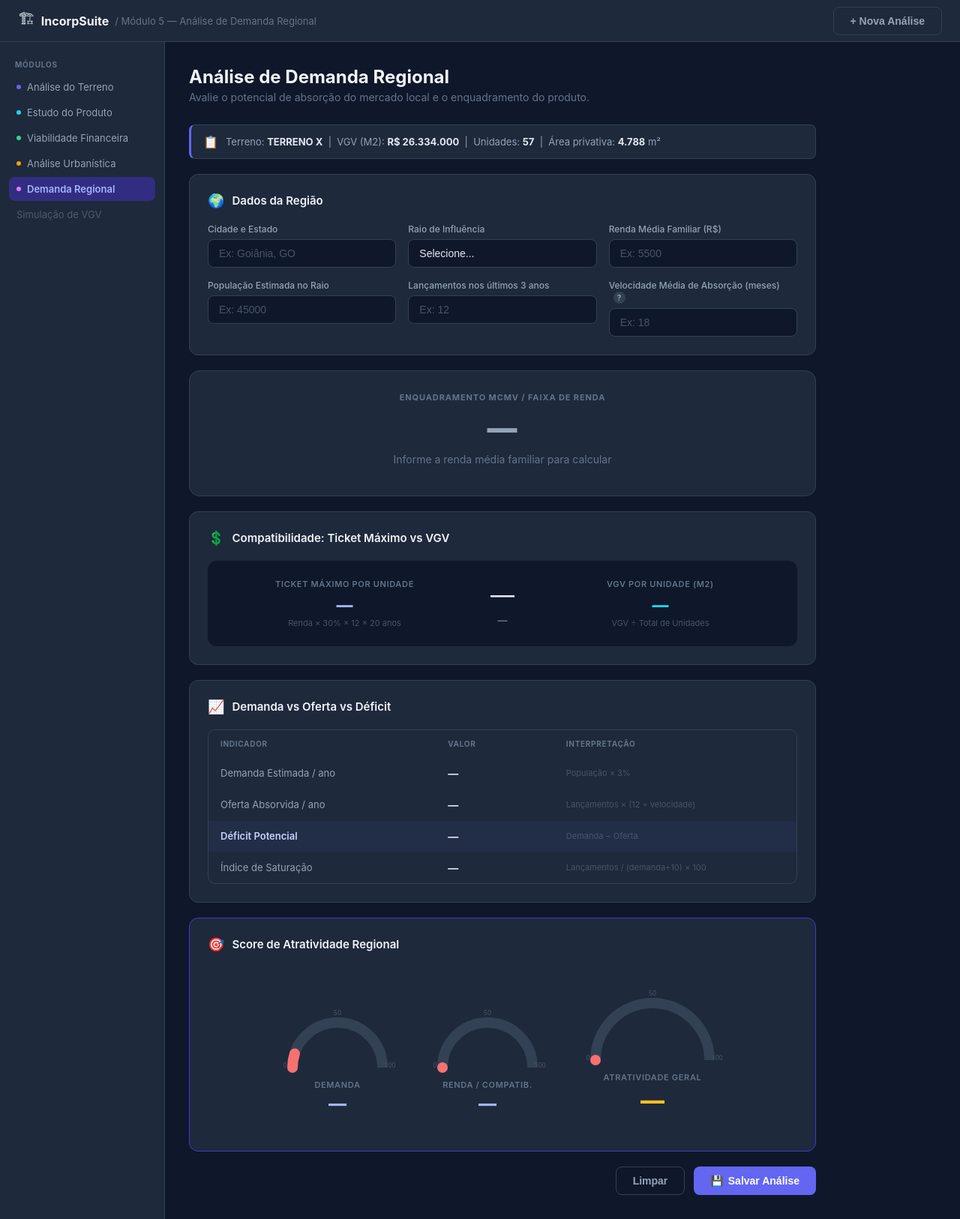
After one commit to TNM94/incorp-suite, a Flask app: page /demanda in a window 1280 px wide. The commit adds this page. Shown: the whole page at 75% size. Run offline with Flask 3, Linux system fonts and the light colour scheme.

Commit message:
feat: Módulo 5 — Análise de Demanda Regional
Enquadramento MCMV dinâmico (Faixa 1/2/3/Mercado Livre) com cor por
faixa, card de compatibilidade Ticket Máximo vs VGV por unidade,
tabela Demanda vs Oferta vs Déficit com indicador de saturação,
3 gauges de score (Demanda, Renda e Atratividade Geral) e badge
de veredicto. Referências cruzadas com M1 e M2.

Co-Authored-By: Claude Sonnet 4.6 <noreply@anthropic.com>

```diff
--- a/app.py
+++ b/app.py
@@ -36,6 +36,23 @@ def salvar():
 @app.route('/api/analises', methods=['GET'])
 def listar():
     return jsonify(_load(DATA_FILE))
+
+# ── Módulo 5 ──────────────────────────────────────────────
+DEM_FILE = os.path.join(os.path.dirname(__file__), 'data', 'demandas.json')
+
+@app.route('/demanda')
+def demanda():
+    return render_template('demanda.html')
+
+@app.route('/api/demanda/salvar', methods=['POST'])
+def salvar_demanda():
+    dados = request.get_json()
+    dados['id'] = datetime.now().strftime('%Y%m%d%H%M%S')
+    dados['created_at'] = datetime.now().isoformat()
+    lista = _load(DEM_FILE)
+    lista.append(dados)
+    _save(DEM_FILE, lista)
+    return jsonify({'success': True, 'id': dados['id']})
 
 # ── Módulo 4 ──────────────────────────────────────────────
 URB_FILE = os.path.join(os.path.dirname(__file__), 'data', 'urbanisticas.json')
--- a/static/style.css
+++ b/static/style.css
@@ -535,3 +535,81 @@ body {
   font-size: 10px;
   color: #334155;
 }
+
+/* ── MÓDULO 5 ────────────────────────────────────────── */
+
+/* MCMV CARD */
+.mcmv-card {
+  border-radius: 14px;
+  padding: 28px 32px;
+  margin-bottom: 20px;
+  background: #1e293b;
+  border: 1px solid #334155;
+  text-align: center;
+  transition: background .3s, border-color .3s;
+}
+.mcmv-label { font-size: 11px; font-weight: 700; text-transform: uppercase; letter-spacing: .08em; color: #64748b; margin-bottom: 10px; }
+.mcmv-faixa { font-size: 40px; font-weight: 900; letter-spacing: .02em; color: #94a3b8; margin-bottom: 8px; transition: color .3s; }
+.mcmv-desc  { font-size: 14px; color: #64748b; margin-bottom: 12px; }
+.mcmv-ticket { font-size: 13px; color: #94a3b8; }
+.mcmv-ticket strong { color: #e2e8f0; font-size: 15px; }
+
+/* Faixas MCMV */
+.mcmv-f1 { background: rgba(239,68,68,.08);  border-color: #ef4444; }
+.mcmv-f1 .mcmv-faixa { color: #f87171; }
+.mcmv-f2 { background: rgba(245,158,11,.08); border-color: #f59e0b; }
+.mcmv-f2 .mcmv-faixa { color: #fbbf24; }
+.mcmv-f3 { background: rgba(99,102,241,.08); border-color: #6366f1; }
+.mcmv-f3 .mcmv-faixa { color: #a5b4fc; }
+.mcmv-ml { background: rgba(34,211,238,.08); border-color: #22d3ee; }
+.mcmv-ml .mcmv-faixa { color: #22d3ee; }
+
+/* TICKET COMPARE */
+.ticket-compare {
+  display: flex;
+  align-items: center;
+  justify-content: space-between;
+  gap: 16px;
+  background: #0f172a;
+  border-radius: 12px;
+  padding: 24px;
+}
+.ticket-side   { flex: 1; text-align: center; }
+.ticket-sub    { font-size: 11px; font-weight: 600; text-transform: uppercase; letter-spacing: .06em; color: #64748b; margin-bottom: 8px; }
+.ticket-val    { font-size: 22px; font-weight: 800; color: #a5b4fc; margin-bottom: 4px; }
+.ticket-vgv    { color: #22d3ee; }
+.ticket-formula { font-size: 11px; color: #475569; }
+.ticket-compat {
+  display: flex; flex-direction: column; align-items: center; gap: 6px;
+  padding: 0 20px;
+}
+.compat-icon  { font-size: 32px; }
+.compat-label { font-size: 13px; font-weight: 700; color: #64748b; }
+.compat-ok .compat-label { color: #4ade80; }
+.compat-no .compat-label { color: #f87171; }
+
+/* TABELA DVO */
+.dvo-table { border-radius: 10px; overflow: hidden; border: 1px solid #334155; }
+.dvo-row {
+  display: grid;
+  grid-template-columns: 2fr 1fr 2fr;
+  padding: 12px 16px;
+  align-items: center;
+  border-bottom: 1px solid #1e293b;
+  font-size: 13px;
+  gap: 12px;
+}
+.dvo-row:last-child { border-bottom: none; }
+.dvo-header {
+  background: #1e293b;
+  font-size: 10px;
+  font-weight: 700;
+  text-transform: uppercase;
+  letter-spacing: .07em;
+  color: #64748b;
+}
+.dvo-label    { color: #94a3b8; }
+.dvo-val      { font-weight: 700; color: #e2e8f0; font-size: 14px; }
+.dvo-note     { font-size: 11px; color: #475569; }
+.dvo-highlight { background: rgba(99,102,241,.06); }
+.dvo-highlight .dvo-label { color: #c7d2fe; font-weight: 600; }
--- /dev/null
+++ b/templates/demanda.html
@@ -0,0 +1,398 @@
+<!DOCTYPE html>
+<html lang="pt-BR">
+<head>
+  <meta charset="UTF-8"/>
+  <meta name="viewport" content="width=device-width, initial-scale=1.0"/>
+  <title>Módulo 5 — Demanda Regional</title>
+  <link rel="stylesheet" href="{{ url_for('static', filename='style.css') }}"/>
+</head>
+<body>
+
+<div class="topbar">
+  <div class="topbar-brand">
+    <span class="brand-icon">🏗</span>
+    <span class="brand-name">IncorpSuite</span>
+    <span class="brand-module">/ Módulo 5 — Análise de Demanda Regional</span>
+  </div>
+  <div class="topbar-actions">
+    <button class="btn btn-ghost" onclick="novaAnalise()">+ Nova Análise</button>
+  </div>
+</div>
+
+<div class="layout">
+  <aside class="sidebar">
+    <div class="sidebar-section">
+      <p class="sidebar-label">Módulos</p>
+      <a href="/" class="sidebar-item"><span class="sidebar-dot"></span> Análise do Terreno</a>
+      <a href="/produto" class="sidebar-item"><span class="sidebar-dot" style="background:#22d3ee"></span> Estudo do Produto</a>
+      <a href="/viabilidade" class="sidebar-item"><span class="sidebar-dot" style="background:#34d399"></span> Viabilidade Financeira</a>
+      <a href="/urbanistica" class="sidebar-item"><span class="sidebar-dot" style="background:#f59e0b"></span> Análise Urbanística</a>
+      <a href="/demanda" class="sidebar-item active"><span class="sidebar-dot" style="background:#e879f9"></span> Demanda Regional</a>
+      <a href="#" class="sidebar-item disabled">Simulação de VGV</a>
+    </div>
+  </aside>
+
+  <main class="main">
+
+    <div class="page-header">
+      <h1 class="page-title">Análise de Demanda Regional</h1>
+      <p class="page-sub">Avalie o potencial de absorção do mercado local e o enquadramento do produto.</p>
+    </div>
+
+    <!-- BANNER REFS -->
+    <div class="ref-banner" id="ref-banner" style="display:none">
+      <span class="ref-icon">📋</span>
+      <span class="ref-text">
+        Terreno: <strong id="ref-nome">—</strong>
+        &nbsp;|&nbsp; VGV (M2): <strong id="ref-vgv">—</strong>
+        &nbsp;|&nbsp; Unidades: <strong id="ref-unidades">—</strong>
+        &nbsp;|&nbsp; Área privativa: <strong id="ref-privativa">—</strong> m²
+      </span>
+    </div>
+
+    <form id="form" onsubmit="return false;">
+
+      <!-- DADOS DA REGIÃO -->
+      <div class="card">
+        <div class="card-header">
+          <span class="card-icon">🌍</span>
+          <h2 class="card-title">Dados da Região</h2>
+        </div>
+        <div class="grid-3">
+          <div class="field">
+            <label>Cidade e Estado</label>
+            <input type="text" id="cidade" placeholder="Ex: Goiânia, GO"/>
+          </div>
+          <div class="field">
+            <label>Raio de Influência</label>
+            <select id="raio">
+              <option value="">Selecione...</option>
+              <option value="1">1 km</option>
+              <option value="2">2 km</option>
+              <option value="5">5 km</option>
+            </select>
+          </div>
+          <div class="field">
+            <label>Renda Média Familiar (R$)</label>
+            <input type="number" id="renda" placeholder="Ex: 5500" min="0" step="100" oninput="calcular()"/>
+          </div>
+          <div class="field">
+            <label>População Estimada no Raio</label>
+            <input type="number" id="populacao" placeholder="Ex: 45000" min="0" step="100" oninput="calcular()"/>
+          </div>
+          <div class="field">
+            <label>Lançamentos nos últimos 3 anos</label>
+            <input type="number" id="lancamentos" placeholder="Ex: 12" min="0" step="1" oninput="calcular()"/>
+          </div>
+          <div class="field">
+            <label>Velocidade Média de Absorção (meses)
+              <span class="tooltip-wrap">
+                <span class="tooltip-icon">?</span>
+                <span class="tooltip-box">Tempo médio em meses para que um empreendimento seja absorvido pelo mercado local.</span>
+              </span>
+            </label>
+            <input type="number" id="velocidade" placeholder="Ex: 18" min="1" step="1" oninput="calcular()"/>
+          </div>
+        </div>
+      </div>
+
+      <!-- DESTAQUE MCMV -->
+      <div class="mcmv-card" id="mcmv-card">
+        <div class="mcmv-label">Enquadramento MCMV / Faixa de Renda</div>
+        <div class="mcmv-faixa" id="mcmv-faixa">—</div>
+        <div class="mcmv-desc" id="mcmv-desc">Informe a renda média familiar para calcular</div>
+        <div class="mcmv-ticket" id="mcmv-ticket-wrap" style="display:none">
+          Ticket máximo compatível: <strong id="mcmv-ticket">—</strong>
+        </div>
+      </div>
+
+      <!-- TICKET vs VGV -->
+      <div class="card">
+        <div class="card-header">
+          <span class="card-icon">💲</span>
+          <h2 class="card-title">Compatibilidade: Ticket Máximo vs VGV</h2>
+        </div>
+        <div class="ticket-compare" id="ticket-compare">
+          <div class="ticket-side">
+            <p class="ticket-sub">Ticket Máximo por Unidade</p>
+            <p class="ticket-val" id="ticket-val">—</p>
+            <p class="ticket-formula">Renda × 30% × 12 × 20 anos</p>
+          </div>
+          <div class="ticket-compat" id="ticket-compat">
+            <div class="compat-icon" id="compat-icon">—</div>
+            <div class="compat-label" id="compat-label">—</div>
+          </div>
+          <div class="ticket-side">
+            <p class="ticket-sub">VGV por Unidade (M2)</p>
+            <p class="ticket-val ticket-vgv" id="vgv-por-unidade">—</p>
+            <p class="ticket-formula">VGV ÷ Total de Unidades</p>
+          </div>
+        </div>
+      </div>
+
+      <!-- TABELA DEMANDA vs OFERTA -->
+      <div class="card">
+        <div class="card-header">
+          <span class="card-icon">📈</span>
+          <h2 class="card-title">Demanda vs Oferta vs Déficit</h2>
+        </div>
+        <div class="dvo-table">
+          <div class="dvo-row dvo-header">
+            <span>Indicador</span><span>Valor</span><span>Interpretação</span>
+          </div>
+          <div class="dvo-row">
+            <span class="dvo-label">Demanda Estimada / ano</span>
+            <span class="dvo-val" id="dvo-demanda">—</span>
+            <span class="dvo-note">População × 3%</span>
+          </div>
+          <div class="dvo-row">
+            <span class="dvo-label">Oferta Absorvida / ano</span>
+            <span class="dvo-val" id="dvo-oferta">—</span>
+            <span class="dvo-note">Lançamentos × (12 ÷ velocidade)</span>
+          </div>
+          <div class="dvo-row dvo-highlight">
+            <span class="dvo-label">Déficit Potencial</span>
+            <span class="dvo-val" id="dvo-deficit">—</span>
+            <span class="dvo-note" id="dvo-deficit-note">Demanda − Oferta</span>
+          </div>
+          <div class="dvo-row">
+            <span class="dvo-label">Índice de Saturação</span>
+            <span class="dvo-val" id="dvo-saturacao">—</span>
+            <span class="dvo-note" id="dvo-sat-note">Lançamentos / (demanda÷10) × 100</span>
+          </div>
+        </div>
+      </div>
+
+      <!-- SCORES + GAUGE -->
+      <div class="card card-results">
+        <div class="card-header">
+          <span class="card-icon">🎯</span>
+          <h2 class="card-title">Score de Atratividade Regional</h2>
+        </div>
+        <div class="gauges-row">
+          <div class="gauge-wrap">
+            <canvas id="gauge-demanda" width="160" height="100"></canvas>
+            <p class="gauge-label">Demanda</p>
+            <p class="gauge-val" id="score-dem-val">—</p>
+          </div>
+          <div class="gauge-wrap">
+            <canvas id="gauge-renda" width="160" height="100"></canvas>
+            <p class="gauge-label">Renda / Compatib.</p>
+            <p class="gauge-val" id="score-renda-val">—</p>
+          </div>
+          <div class="gauge-wrap gauge-geral">
+            <canvas id="gauge-atrat" width="200" height="120"></canvas>
+            <p class="gauge-label">Atratividade Geral</p>
+            <p class="gauge-val gauge-geral-val" id="score-atrat-val">—</p>
+          </div>
+        </div>
+        <div class="score-badges" id="score-badges"></div>
+      </div>
+
+      <div class="form-actions">
+        <button type="button" class="btn btn-ghost" onclick="novaAnalise()">Limpar</button>
+        <button type="button" class="btn btn-primary" onclick="salvar()">
+          <span>💾</span> Salvar Análise
+        </button>
+      </div>
+
+    </form>
+    <div class="toast" id="toast"></div>
+  </main>
+</div>
+
+<script>
+let _vgv = 0, _unidades = 0, _privativa = 0, _m1nome = '';
+
+async function carregarRefs() {
+  try {
+    const [r1, r2] = await Promise.all([fetch('/api/analises'), fetch('/api/produto/lista')]);
+    const l1 = await r1.json(), l2 = await r2.json();
+    const m1 = l1.length ? l1[l1.length-1] : {};
+    const m2 = l2.length ? l2[l2.length-1] : {};
+    _vgv       = m2.vgv_estimado    || 0;
+    _unidades  = m2.total_unidades  || 0;
+    _privativa = m2.area_privativa  || 0;
+    _m1nome    = m1.nome            || '';
+    if (_m1nome || _vgv) {
+      document.getElementById('ref-banner').style.display = 'flex';
+      s('ref-nome',     _m1nome || '—');
+      s('ref-vgv',      _vgv > 0 ? fmtBRL(_vgv) : '—');
+      s('ref-unidades', _unidades  || '—');
+      s('ref-privativa',_privativa > 0 ? fmt(_privativa) : '—');
+    }
+    calcular();
+  } catch(e) {}
+}
+carregarRefs();
+
+const fmt    = n => n.toLocaleString('pt-BR', {maximumFractionDigits:0});
+const fmtBRL = n => 'R$ ' + n.toLocaleString('pt-BR', {minimumFractionDigits:0,maximumFractionDigits:0});
+const g      = id => parseFloat(document.getElementById(id).value) || 0;
+const s      = (id,v) => { document.getElementById(id).textContent = v; };
+
+// ── MCMV ────────────────────────────────────────────────
+const FAIXAS = [
+  { limite: 2640,  label: 'Faixa 1',       desc: 'MCMV Faixa 1 — Subsidiado integralmente pelo governo',           cls: 'mcmv-f1' },
+  { limite: 4400,  label: 'Faixa 2',       desc: 'MCMV Faixa 2 — Subsídio parcial e juros reduzidos',              cls: 'mcmv-f2' },
+  { limite: 8000,  label: 'Faixa 3',       desc: 'MCMV Faixa 3 — Financiamento com juros abaixo do mercado',       cls: 'mcmv-f3' },
+  { limite: Infinity, label: 'Mercado Livre', desc: 'Acima da faixa MCMV — Produto de mercado, sem subsídio direto', cls: 'mcmv-ml' },
+];
+
+function getFaixa(renda) {
+  return FAIXAS.find(f => renda <= f.limite) || FAIXAS[3];
+}
+
+function calcular() {
+  const renda    = g('renda');
+  const pop      = g('populacao');
+  const lanc     = g('lancamentos');
+  const veloc    = g('velocidade');
+
+  // MCMV
+  if (renda > 0) {
+    const faixa = getFaixa(renda);
+    const card  = document.getElementById('mcmv-card');
+    card.className = 'mcmv-card ' + faixa.cls;
+    s('mcmv-faixa', faixa.label);
+    s('mcmv-desc',  faixa.desc);
+    const ticket = renda * 0.30 * 12 * 20;
+    document.getElementById('mcmv-ticket-wrap').style.display = 'block';
+    s('mcmv-ticket', fmtBRL(ticket));
+
+    // Ticket compare
+    s('ticket-val', fmtBRL(ticket));
+    const vguPU = _unidades > 0 ? _vgv / _unidades : 0;
+    s('vgv-por-unidade', vguPU > 0 ? fmtBRL(vguPU) : '—');
+    if (vguPU > 0) {
+      const compat = ticket >= vguPU;
+      const icon  = document.getElementById('compat-icon');
+      const lbl   = document.getElementById('compat-label');
+      icon.textContent = compat ? '✅' : '❌';
+      lbl.textContent  = compat ? 'Compatível' : 'Incompatível';
+      icon.parentElement.className = 'ticket-compat ' + (compat ? 'compat-ok' : 'compat-no');
+    }
+  } else {
+    document.getElementById('mcmv-card').className = 'mcmv-card';
+    s('mcmv-faixa', '—');
+    s('mcmv-desc', 'Informe a renda média familiar para calcular');
+    document.getElementById('mcmv-ticket-wrap').style.display = 'none';
+  }
+
+  // Demanda vs Oferta
+  const demanda  = pop * 0.03;
+  const oferta   = veloc > 0 ? lanc * (12 / veloc) : 0;
+  const deficit  = demanda - oferta;
+  const saturac  = demanda > 0 ? (lanc / (demanda / 10)) * 100 : 0;
+
+  s('dvo-demanda',  demanda  > 0 ? fmt(Math.round(demanda))  + ' un/ano' : '—');
+  s('dvo-oferta',   oferta   > 0 ? fmt(Math.round(oferta))   + ' un/ano' : '—');
+
+  if (demanda > 0 || oferta > 0) {
+    const defEl = document.getElementById('dvo-deficit');
+    defEl.textContent = fmt(Math.round(Math.abs(deficit))) + ' un/ano';
+    defEl.style.color = deficit > 0 ? '#4ade80' : '#f87171';
+    s('dvo-deficit-note', deficit >= 0 ? 'Déficit — mercado com espaço' : 'Superávit — mercado saturado');
+    s('dvo-saturacao', saturac > 0 ? saturac.toFixed(1) + '%' : '—');
+    const satEl = document.getElementById('dvo-sat-note');
+    satEl.textContent = saturac > 100 ? 'Mercado saturado' : saturac > 50 ? 'Mercado em equilíbrio' : 'Mercado com demanda reprimida';
+    satEl.style.color = saturac > 100 ? '#f87171' : saturac > 50 ? '#facc15' : '#4ade80';
+  }
+
+  // Scores
+  const scoreDem  = deficit > 500 ? 100 : deficit > 200 ? 70 : deficit > 0 ? 40 : 10;
+  const ticket    = renda > 0 ? renda * 0.30 * 12 * 20 : 0;
+  const vguPU     = _unidades > 0 ? _vgv / _unidades : 0;
+  const scoreRend = vguPU > 0 && ticket > 0
+    ? Math.min(100, Math.round((ticket / vguPU) * 100))
+    : 0;
+  const scoreAtrat = (pop > 0 && renda > 0)
+    ? Math.round((scoreDem * 0.6) + (scoreRend * 0.4))
+    : 0;
+
+  drawGauge('gauge-demanda', scoreDem,  160, 100, 60);
+  drawGauge('gauge-renda',   scoreRend, 160, 100, 60);
+  drawGauge('gauge-atrat',   scoreAtrat,200, 120, 76);
+  s('score-dem-val',   pop > 0 ? Math.round(scoreDem)  : '—');
+  s('score-renda-val', vguPU > 0 && ticket > 0 ? Math.round(scoreRend) : '—');
+  s('score-atrat-val', scoreAtrat > 0 ? Math.round(scoreAtrat) : '—');
+  renderBadge(scoreAtrat);
+
+  return { renda, pop, lanc, veloc, demanda, oferta, deficit, saturac,
+           ticket, scoreDem, scoreRend, scoreAtrat };
+}
+
+// ── Gauge (reutilizado do M4) ────────────────────────────
+function drawGauge(id, value, w, h, radius) {
+  const canvas = document.getElementById(id);
+  if (!canvas) return;
+  const ctx = canvas.getContext('2d');
+  ctx.clearRect(0, 0, w, h);
+  const cx = w/2, cy = h-12;
+  ctx.beginPath(); ctx.arc(cx,cy,radius,Math.PI,2*Math.PI);
+  ctx.lineWidth=14; ctx.strokeStyle='#334155'; ctx.stroke();
+  const pct = Math.min(Math.max(value,0),100)/100;
+  const cor = value>=70?'#4ade80':value>=40?'#facc15':'#f87171';
+  ctx.beginPath(); ctx.arc(cx,cy,radius,Math.PI,Math.PI+pct*Math.PI);
+  ctx.lineWidth=14; ctx.strokeStyle=cor; ctx.lineCap='round'; ctx.stroke();
+  [0,50,100].forEach(m=>{
+    const a=Math.PI+(m/100)*Math.PI;
+    ctx.fillStyle='#475569'; ctx.font='9px system-ui'; ctx.textAlign='center';
+    ctx.fillText(m, cx+Math.cos(a)*(radius+10), cy+Math.sin(a)*(radius+10));
+  });
+}
+
+function renderBadge(score) {
+  if (!score) { document.getElementById('score-badges').innerHTML=''; return; }
+  const [txt,cls] = score>=70?['Alta atratividade regional — produto bem posicionado','badge-green']
+    :score>=40?['Atratividade moderada — avaliar posicionamento de preço','badge-yellow']
+    :['Baixa atratividade — mercado saturado ou renda incompatível','badge-red'];
+  document.getElementById('score-badges').innerHTML=`<span class="score-badge ${cls}">${txt}</span>`;
+}
+
+function novaAnalise() {
+  document.getElementById('form').reset();
+  ['dvo-demanda','dvo-oferta','dvo-deficit','dvo-saturacao',
+   'ticket-val','vgv-por-unidade','score-dem-val','score-renda-val','score-atrat-val',
+   'mcmv-faixa','mcmv-ticket'].forEach(id=>s(id,'—'));
+  document.getElementById('mcmv-card').className='mcmv-card';
+  s('mcmv-desc','Informe a renda média familiar para calcular');
+  document.getElementById('mcmv-ticket-wrap').style.display='none';
+  document.getElementById('compat-icon').textContent='—';
+  s('compat-label','—');
+  document.getElementById('score-badges').innerHTML='';
+  ['gauge-demanda','gauge-renda','gauge-atrat'].forEach(id=>{
+    const c=document.getElementById(id); c.getContext('2d').clearRect(0,0,c.width,c.height);
+  });
+}
+
+function showToast(msg,type='success'){
+  const t=document.getElementById('toast'); t.textContent=msg;
+  t.className='toast show '+type; setTimeout(()=>t.className='toast',3000);
+}
+
+async function salvar() {
+  const d = calcular();
+  if (!d.pop && !d.renda) { showToast('Preencha pelo menos população e renda.','error'); return; }
+  const payload = {
+    cidade:        document.getElementById('cidade').value,
+    raio:          document.getElementById('raio').value,
+    renda:         d.renda, populacao: d.pop,
+    lancamentos:   d.lanc,  velocidade: d.veloc,
+    demanda:       d.demanda, oferta: d.oferta,
+    deficit:       d.deficit, saturacao: d.saturac,
+    ticket_max:    d.ticket,
+    score_demanda: d.scoreDem, score_renda: d.scoreRend,
+    score_atrat:   d.scoreAtrat,
+    vgv_ref:       _vgv, unidades_ref: _unidades,
+  };
+  const res  = await fetch('/api/demanda/salvar',{method:'POST',
+    headers:{'Content-Type':'application/json'},body:JSON.stringify(payload)});
+  const data = await res.json();
+  if (data.success) showToast('✅ Análise de demanda salva!');
+  else showToast('Erro ao salvar.','error');
+}
+</script>
+
+</body>
+</html>
--- a/templates/index.html
+++ b/templates/index.html
@@ -36,6 +36,9 @@
       </a>
       <a href="/urbanistica" class="sidebar-item">
         <span class="sidebar-dot" style="background:#f59e0b"></span> Análise Urbanística
+      </a>
+      <a href="/demanda" class="sidebar-item">
+        <span class="sidebar-dot" style="background:#e879f9"></span> Demanda Regional
       </a>
       <a href="#" class="sidebar-item disabled">Simulação de VGV</a>
     </div>
--- a/templates/produto.html
+++ b/templates/produto.html
@@ -36,6 +36,9 @@
       </a>
       <a href="/urbanistica" class="sidebar-item">
         <span class="sidebar-dot" style="background:#f59e0b"></span> Análise Urbanística
+      </a>
+      <a href="/demanda" class="sidebar-item">
+        <span class="sidebar-dot" style="background:#e879f9"></span> Demanda Regional
       </a>
       <a href="#" class="sidebar-item disabled">Simulação de VGV</a>
     </div>
--- a/templates/urbanistica.html
+++ b/templates/urbanistica.html
@@ -34,6 +34,9 @@
       </a>
       <a href="/urbanistica" class="sidebar-item active">
         <span class="sidebar-dot" style="background:#f59e0b"></span> Análise Urbanística
+      </a>
+      <a href="/demanda" class="sidebar-item">
+        <span class="sidebar-dot" style="background:#e879f9"></span> Demanda Regional
       </a>
       <a href="#" class="sidebar-item disabled">Simulação de VGV</a>
     </div>
--- a/templates/viabilidade.html
+++ b/templates/viabilidade.html
@@ -34,6 +34,9 @@
       </a>
       <a href="/urbanistica" class="sidebar-item">
         <span class="sidebar-dot" style="background:#f59e0b"></span> Análise Urbanística
+      </a>
+      <a href="/demanda" class="sidebar-item">
+        <span class="sidebar-dot" style="background:#e879f9"></span> Demanda Regional
       </a>
       <a href="#" class="sidebar-item disabled">Simulação de VGV</a>
     </div>
```
Also changed, not shown: data/urbanisticas.json (added, +23 -0 lines).
